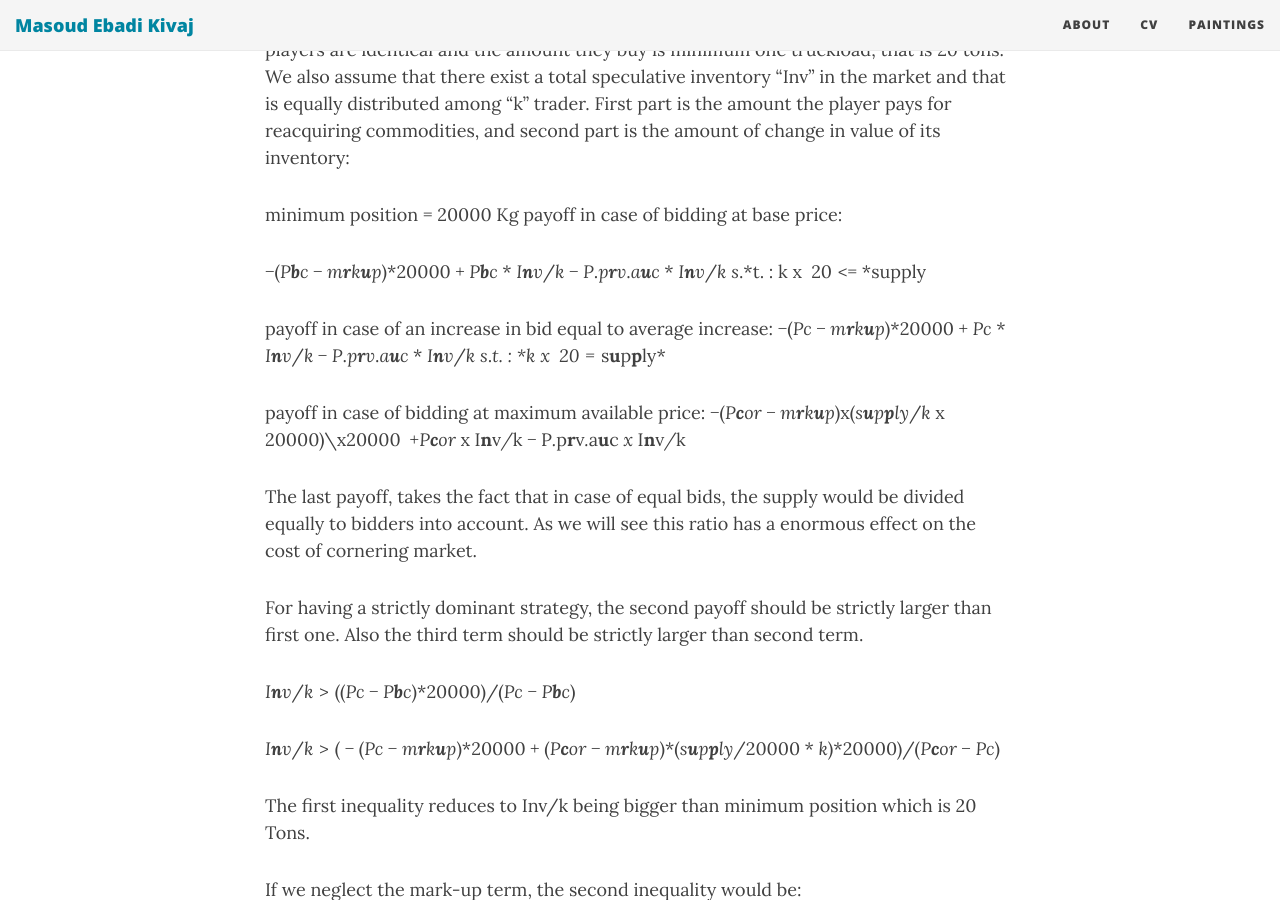
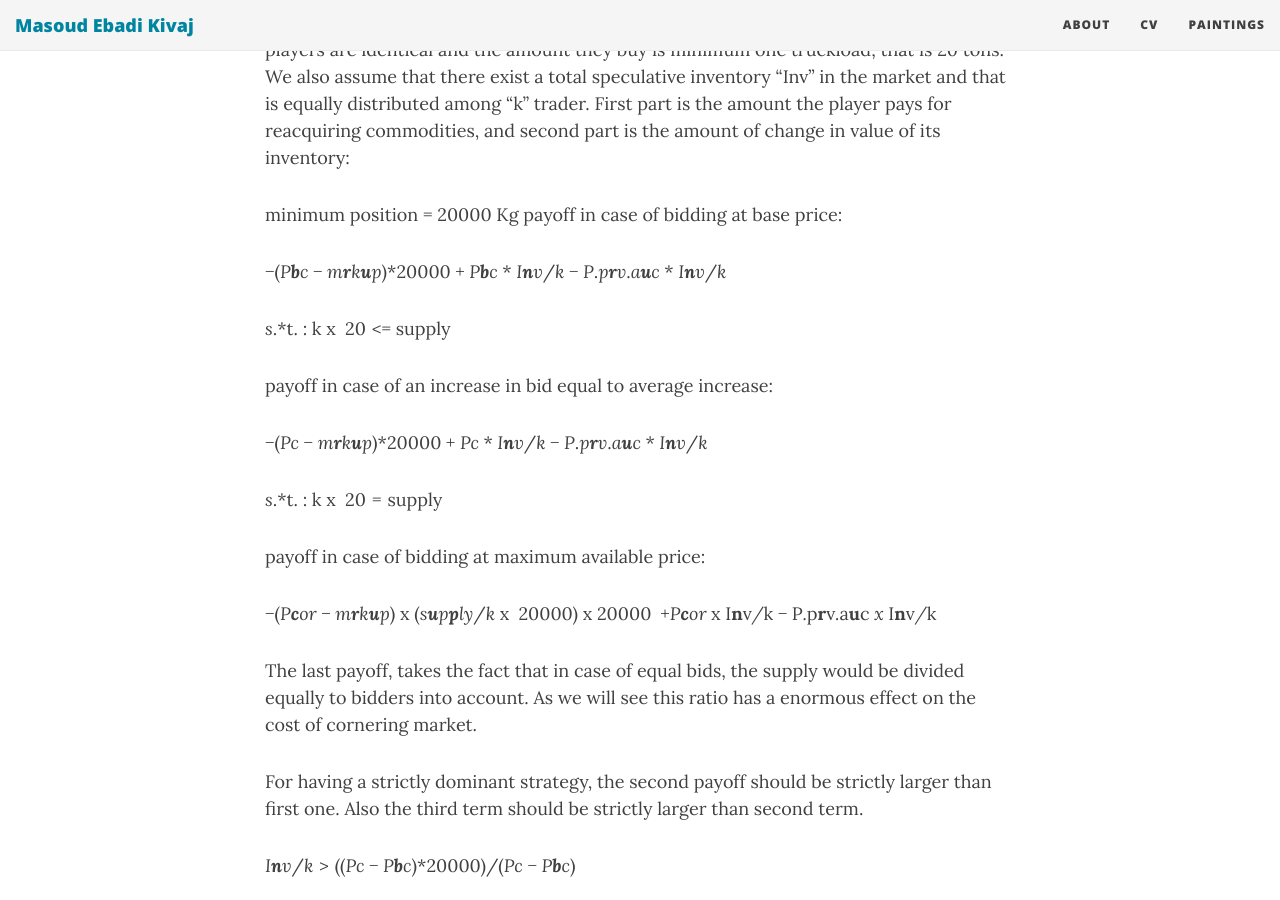
Before and after one commit to PhoebusLyubil/phoebuslyubil.github.com, a Jekyll site: the page built from _posts/2018-04-29-Cornered-Market.md, in a window 1280 px wide and 900 px high, scrolled down 8974 px. Built offline with Jekyll 4.4.1, drawn with Linux system fonts in a browser that asks for light colours; nearby versions of some CDN libraries; comment, search, counter and statistics services are not loaded.

Commit message:
math formula problem

```diff
--- a/_posts/2018-04-29-Cornered-Market.md
+++ b/_posts/2018-04-29-Cornered-Market.md
@@ -379,14 +379,18 @@ value of its inventory:
 minimum position = 20000 Kg payoff in case of bidding at base price:
 
 −(*P**b**c* − *m**r**k**u**p*)\*20000 + *P**b**c* \* *I**n**v*/*k* − *P*.*p**r**v*.*a**u**c* \* *I**n**v*/*k*
-*s*.*t. : k x  20 &lt;= *supply
+
+*s*.*t. : k x  20 &lt;= supply
 
 payoff in case of an increase in bid equal to average increase:
+
 −(*Pc* − *m**r**k**u**p*)\*20000 + *Pc* \* *I**n**v*/*k* − *P*.*p**r**v*.*a**u**c* \* *I**n**v*/*k*
-*s*.*t. : *k x  20 = *s**u**p**p**ly*
+
+*s*.*t. : k x  20 = supply
 
 payoff in case of bidding at maximum available price:
-−(*P**c**or* − *m**r**k**u**p*)x(*s**u**p**p**ly*/*k* x 20000)\x20000  +*P**c**or* x* *I**n**v*/*k* − *P*.*p**r**v*.*a**u**c* x *I**n**v*/*k
+
+−(*P**c**or* − *m**r**k**u**p*) x (*s**u**p**p**ly*/*k* x  20000) x 20000  +*P**c**or* x* *I**n**v*/*k* − *P*.*p**r**v*.*a**u**c* x *I**n**v*/*k
 
 The last payoff, takes the fact that in case of equal bids, the supply
 would be divided equally to bidders into account. As we will see this
```
